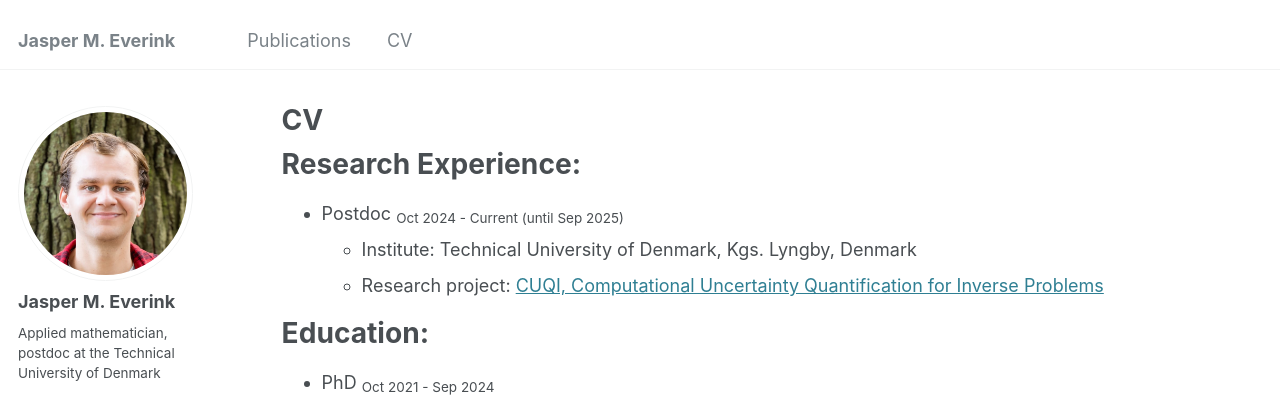
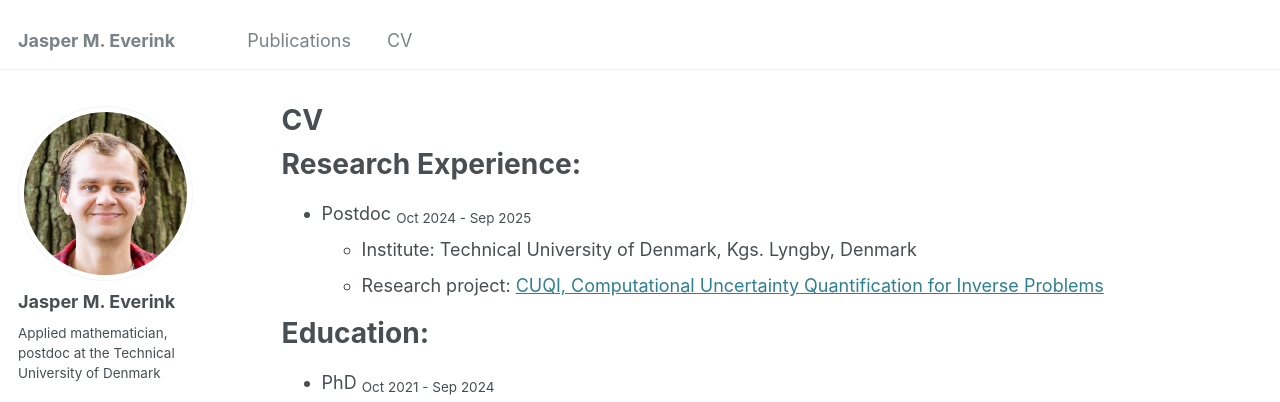
Before and after one commit to jeverink/jeverink.github.io, a Jekyll site: the page built from _pages/cv.md, in a window 1280 px wide and 900 px high. Shown: the top 402 px of the window. Built offline with Jekyll 4.4.1, drawn with Linux system fonts in a browser that asks for light colours; some web fonts are replaced.

Commit message:
Update cv.md

```diff
--- a/_pages/cv.md
+++ b/_pages/cv.md
@@ -11,7 +11,7 @@
 
 Research Experience:
 ======
-- Postdoc <sub>Oct 2024 - Current (until Sep 2025)</sub>
+- Postdoc <sub>Oct 2024 - Sep 2025</sub>
   - Institute: Technical University of Denmark, Kgs. Lyngby, Denmark
   - Research project: [CUQI, Computational Uncertainty Quantification for Inverse Problems](https://sites.dtu.dk/cuqi)
 
```
